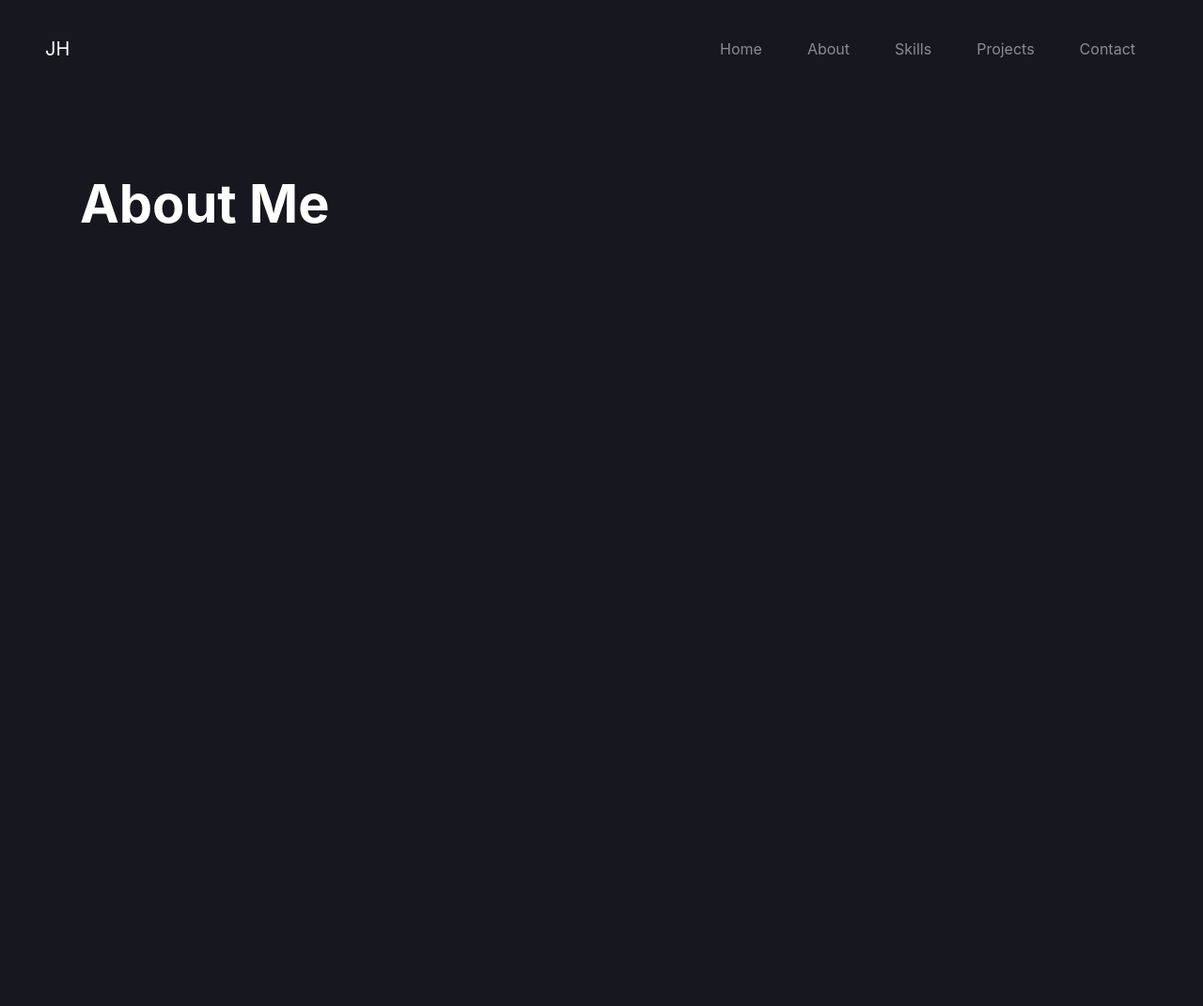
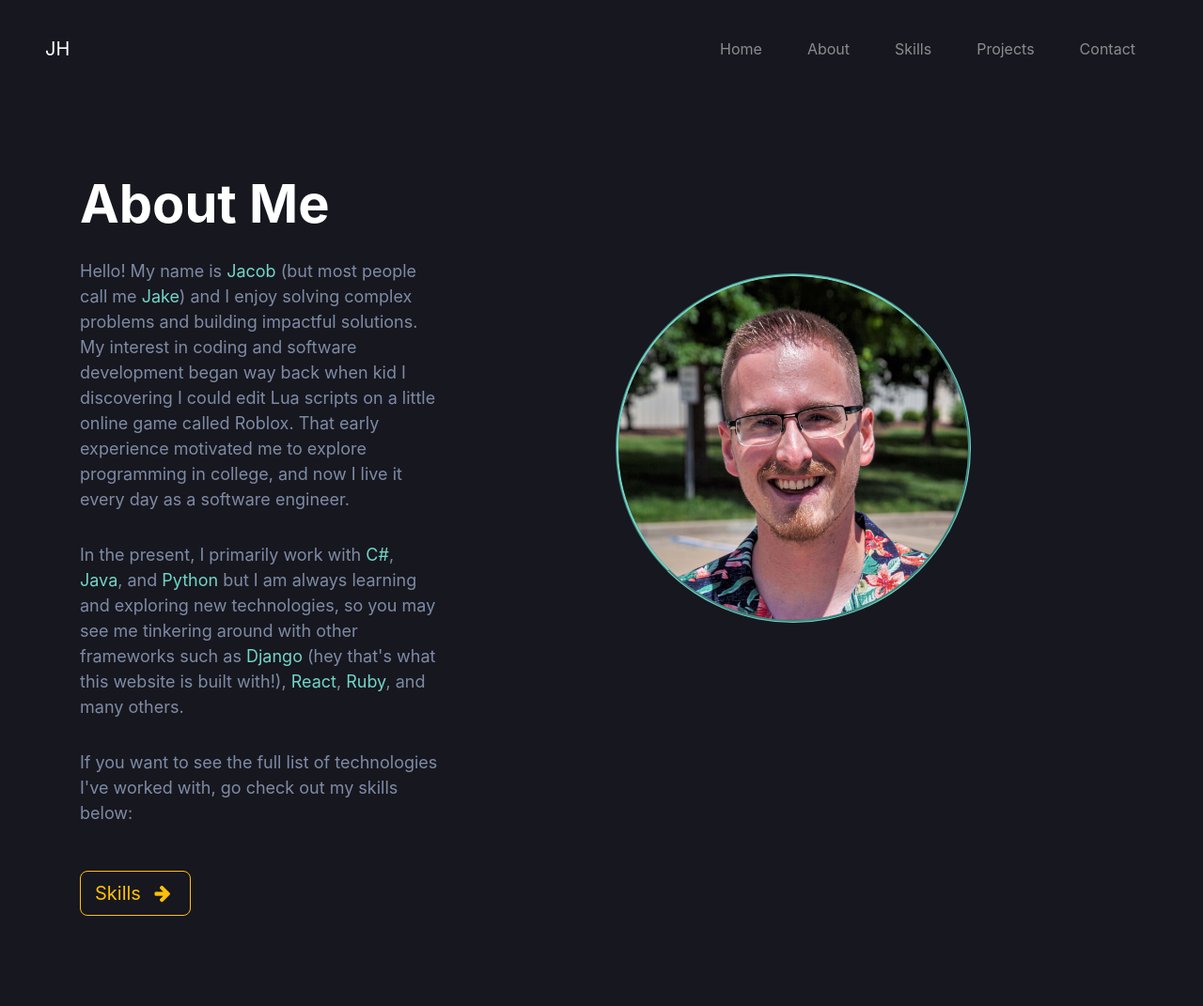
Before and after one commit to Jacob-Hollis/portfolio-website, a Django app: template about/templates/about.html in a window 1280 px wide. Shown: the whole page at 94% size. Before the commit the page ends 238 px from the top, so only its background shows below. Run offline with Django 4.2, Linux system fonts and the light colour scheme; the template is opened without the code that fills it, so the values that code supplies are empty; style sheets or scripts are compiled from the project's sources; some libraries are stand-ins or nearby versions.

Commit message:
about page is done. button links now work

```diff
--- a/about/templates/about.html
+++ b/about/templates/about.html
@@ -1,9 +1,44 @@
 {% extends "base.html" %}
-
+{% load static %}
 {% block page_content %}
 <div class="jumbotron jumbotron-fluid">
     <div class="container">
-      <h1 class="display-4">About Me</h1>
+      <div class="row">
+        <div class="col">
+          <h1 class="display-4">About Me</h1>
+        </div>
+      </div>
+      <div class="row">
+        <div class="col">
+          <p class="bio">
+            Hello! My name is <span>Jacob</span> (but most people call me <span>Jake</span>) and I enjoy solving complex problems and building impactful solutions.
+            My interest in coding and software development began way back when kid I discovering I could edit Lua scripts on a little online game called Roblox.
+            That early experience motivated me to explore programming in college, and now I live it every day as a software engineer.
+          <br>
+          <p class="bio">
+            In the present, I primarily work with <span>C#</span>, <span>Java</span>, and <span>Python</span> but I am always learning and exploring new technologies,
+            so you may see me tinkering around with other frameworks such as <span>Django</span> (hey that's what this website is built with!), <span>React</span>, <span>Ruby</span>, and many others.
+          <br>
+          <p class="bio">
+            If you want to see the full list of technologies I've worked with, go check out my skills below:
+        </div>
+        <div class="col">
+          <div class="profile-pic">
+            <img src="{% static "img/profilepic.jpg" %}" class="rounded-circle" alt="Picture of Jacob Hollis" width="70%">
+          </div>
+        </div>
+      </div>
+      <div class="row">
+        <div class="col">
+          <div class="text-left col-lf-1 other-button">
+            <a href="{% url 'skills' %}">
+              <button class="btn btn-iconed btn-lg btn-rounded btn-outline-warning" role="button" href="{% url 'about' %}">
+                <span class="spn">Skills</span> <i class="fa fa-arrow-right"></i>
+              </button>
+            </a>
+          </div>
+        </div>
+      </div>
     </div>
 </div>
 {% endblock %}
--- a/about/urls.py
+++ b/about/urls.py
@@ -2,5 +2,5 @@ from django.urls import path
 from . import views
 
 urlpatterns = [
-    path("", views.about, name="about"),
+    path("", views.about, name="about")
 ]
--- a/homepage/urls.py
+++ b/homepage/urls.py
@@ -1,6 +1,6 @@
-from django.urls import path
+from django.urls import path, include
 from . import views
 
 urlpatterns = [
-    path("", views.home, name="home"),
+    path("", views.home, name="home")
 ]
--- a/static/custom.scss
+++ b/static/custom.scss
@@ -5,9 +5,12 @@ body {
 .container {
     .bio {
         width: 30vw;
-        opacity: 0.6;
+        color: #7e8ba5;
         font-size: large;
         padding-top: 1rem;
+        span {
+            color: #71D6C8
+        }
     }
     .lead {
         color: #71D6C8;
@@ -70,6 +73,18 @@ body {
 .home-buttons {
     padding-top: 2rem;
     padding-left: 5rem;
+}
+
+.profile-pic {
+    padding-top: 2rem;
+    img {
+    border-style: groove;
+    border-color: #71D6C8;
+    }
+}
+
+.other-button {
+    padding-top: 2rem;
 }
 
 /** ----------------------- typing animation ----------------------- **/
```
Also changed, not shown: homepage/templates/home.html (+10 -4 lines), static/custom.css (+12 -1 lines), static/img/profilepic.jpg (added), 1 other file.
